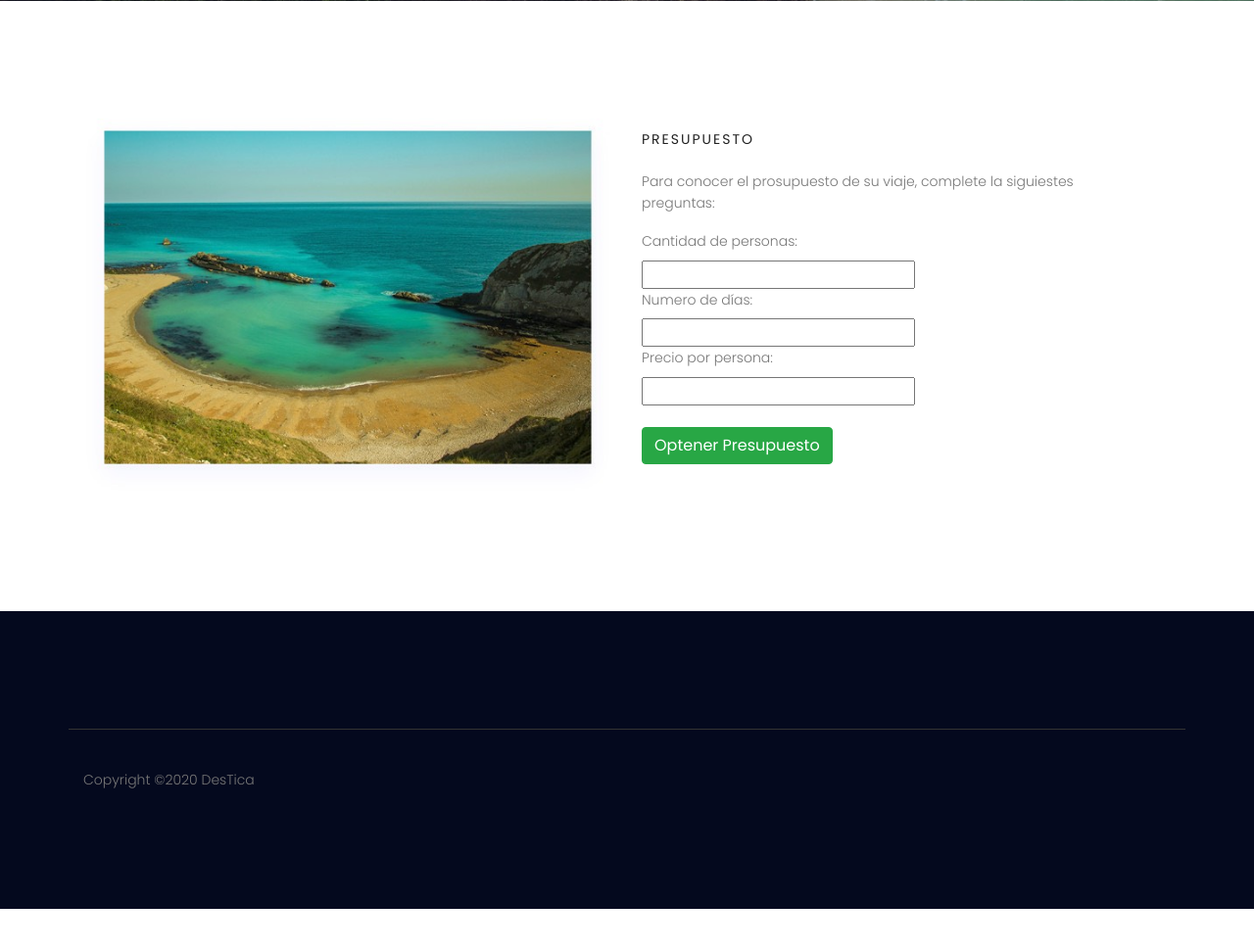
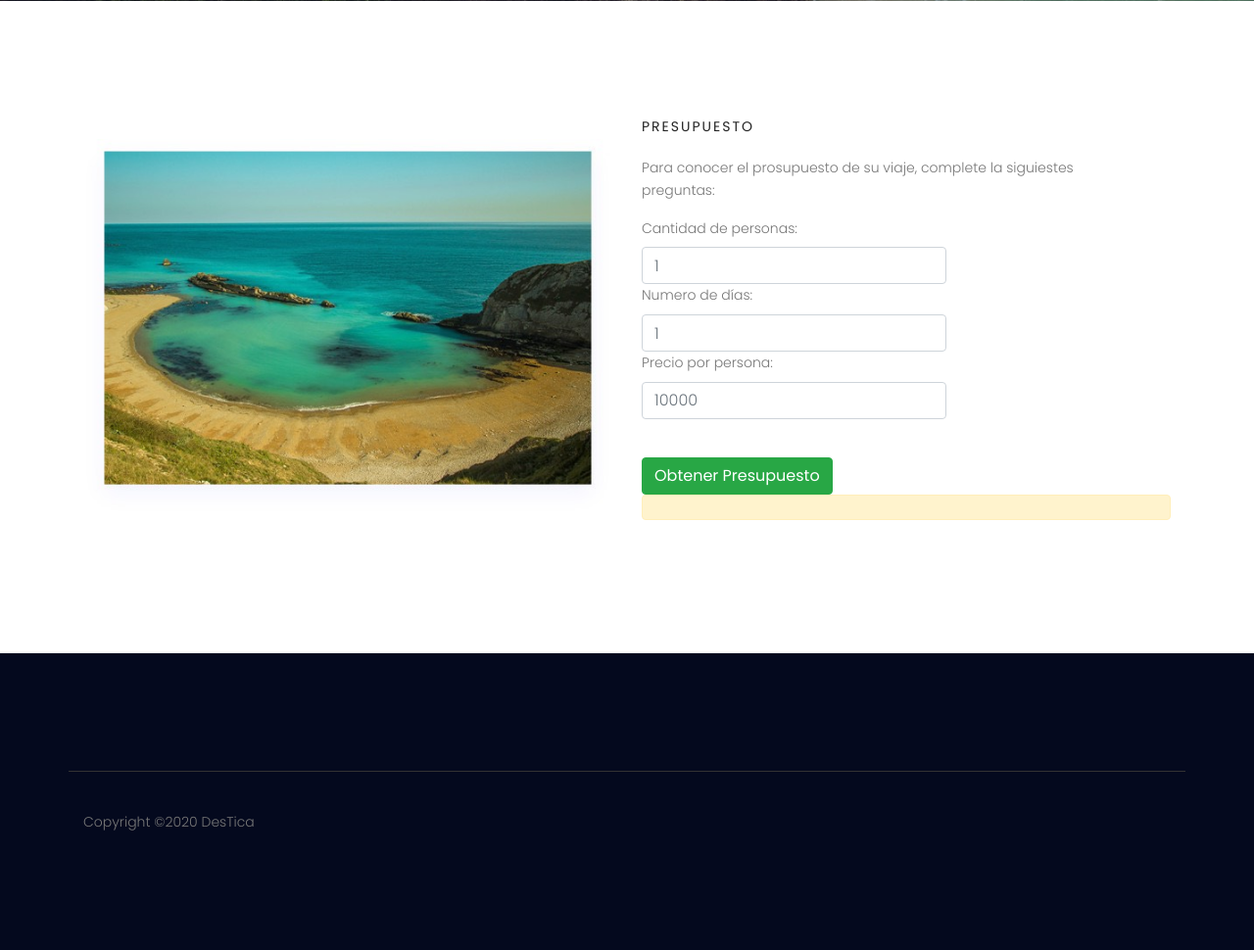
Before and after one commit to LeandroQ7/DesTica, a PHP site: page /?estimate in a window 1280 px wide. Shown: the part 307-1277 px from the top of the page at 98% size. Before the commit the page ends 1235 px from the top, so only its background shows below. Run offline with PHP 8.4, Linux system fonts and the light colour scheme; data that the repository does not hold is empty; some libraries are stand-ins or nearby versions.

Commit message:
Avance presupuesto

```diff
--- a/controller/Controller.php
+++ b/controller/Controller.php
@@ -76,8 +76,21 @@ class Controller {
                 }else{
                     $msg="Por favor llena bien los campos.";
                 }
+                include VIEW_PATH.'opinion/opinion.php';
+                break;
 
-                include VIEW_PATH.'opinion/opinion.php';
+            case 'estimate=getEstimate':
+                if (isset($_POST['personas'])) {$personas = strip_tags(trim($_POST['personas'])); }
+                if (isset($_POST['dias'])) {$dias = strip_tags(trim($_POST['dias'])); }
+                if (isset($_POST['precio'])) {$precio = strip_tags(trim($_POST['precio'])); }
+                if($personas!=null and $dias!=null and $precio!=null){
+                    $msg="Hemos realizado tu presupuesto !";
+                    $valor=$this->model->getEstimate($personas,$dias,$precio);
+                    }else{
+                        $msg="Por favor llena bien los campos.";
+                    }
+
+                include VIEW_PATH.'estimate/estimate.php';
                 break;
 
             default:
--- a/model/Model.php
+++ b/model/Model.php
@@ -18,6 +18,11 @@ class Model {
         $query="INSERT INTO ".TBL_CALIFICACION." (calification, opinion) VALUES ($radio, '$comment')";
         mysqli_query($this->conn, $query);
         return 1;
+    }
+
+    public function getEstimate($personas,$dias,$precio){
+
+      return 1;
     }
 
     public function getValoration(){
--- a/public/js/main.js
+++ b/public/js/main.js
@@ -396,3 +396,14 @@ $(document).ready(function() {
     });
 
 });
+
+//solo numeros en CAMPO TEXTO keypress
+function onlynumber(e) {
+    tecla = (document.all) ? e.keyCode : e.which;
+    if (tecla==8) return true;
+    else if (tecla==0||tecla==9)  return true;
+   // patron =/[0-9\s]/;// -> solo letras
+    patron =/[0-9\s]/;// -> solo numeros
+    te = String.fromCharCode(tecla);
+    return patron.test(te);
+}
--- a/view/estimate/estimate.php
+++ b/view/estimate/estimate.php
@@ -7,26 +7,24 @@
         </div>
         <div class="col-lg-6 info-right">
           <h6>Presupuesto</h6>
-
           <p></br>Para conocer el prosupuesto de su viaje, complete la siguiestes preguntas:</p>
-              <form type="submit" action="post">
+          <form class="form" action="?estimate=getEstimate" method="post">
             <div class="form-row">
-            <div class="col-lg-6 info-left">
-              <label for="validationTooltip04">Cantidad de personas:</label><br>
-               <input type="number" id="personas">
-                <label for="validationTooltip04">Numero de días:</label><br>
-               <input type="number" id="dias">
-               <label for="validationTooltip04">Precio por persona: </label><br>
-               <input type="number" id="dias"><br>
-               <label for="validationTooltip04"></label><br>
-
-
+              <div class="col-lg-7 info-left">
+                <label for="personas">Cantidad de personas:</label><br>
+                <input type="number" id="personas" name="personas" onkeypress="return onlynumber(event)" placeholder="1" class="form-control">
+                <label for="dias">Numero de días:</label><br>
+                <input type="number" id="dias" name="dias" onkeypress="return onlynumber(event)" placeholder="1" class="form-control">
+                <label for="precio">Precio por persona: </label><br>
+                <input type="number" id="precio" name="precio" onkeypress="return onlynumber(event)" placeholder="10000" class="form-control"><br>
               </div>
-            <p>
             </div>
-            <button type="button" class="btn btn-success" >Optener Presupuesto</button>
+            <p></p>
+            <button id="btnopinion" class="btn btn-success" type="submit">Obtener Presupuesto</button>
           </form>
-              </p>
+          <div class="alert alert-warning" role="alert">
+            <?php if($msg!=null){echo $msg;} ?>
+          </div>
         </div>
     </div>
   </div>
```
Lines whose indentation alone changed are shown as unchanged.
